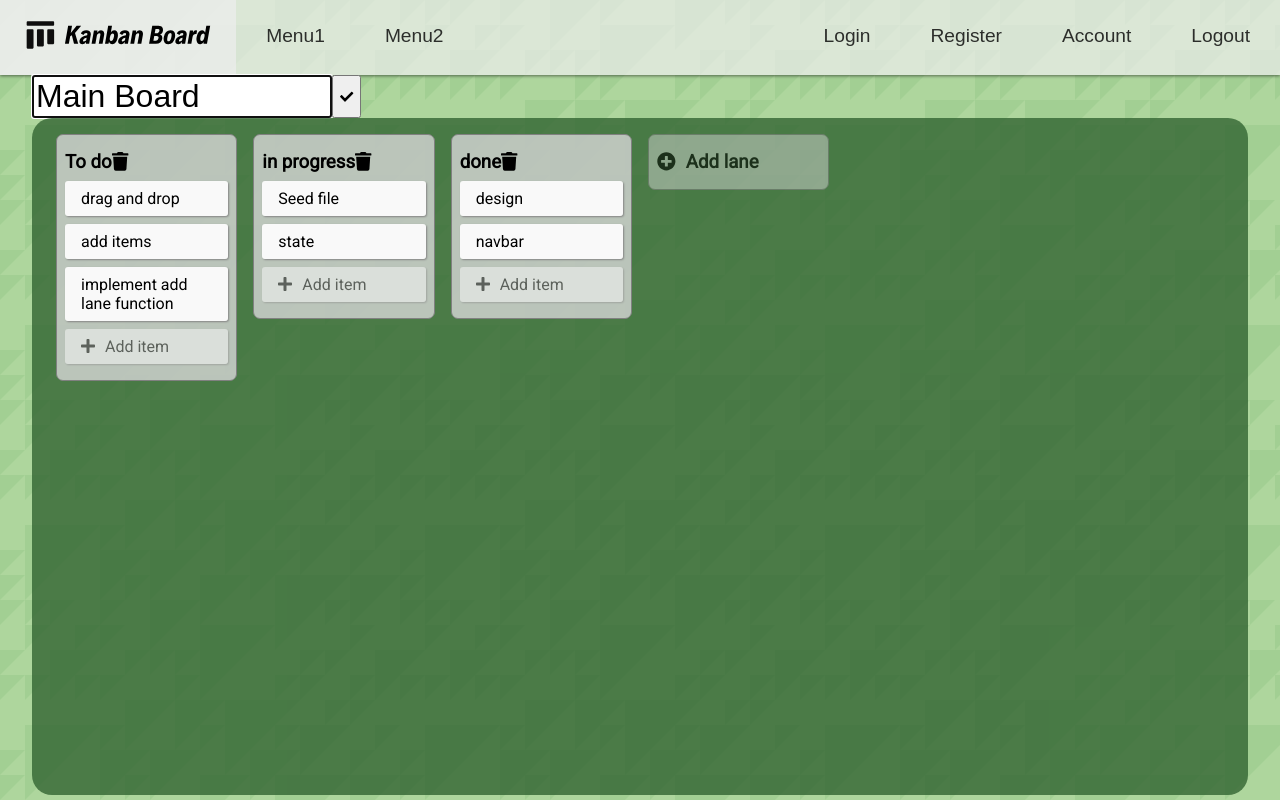
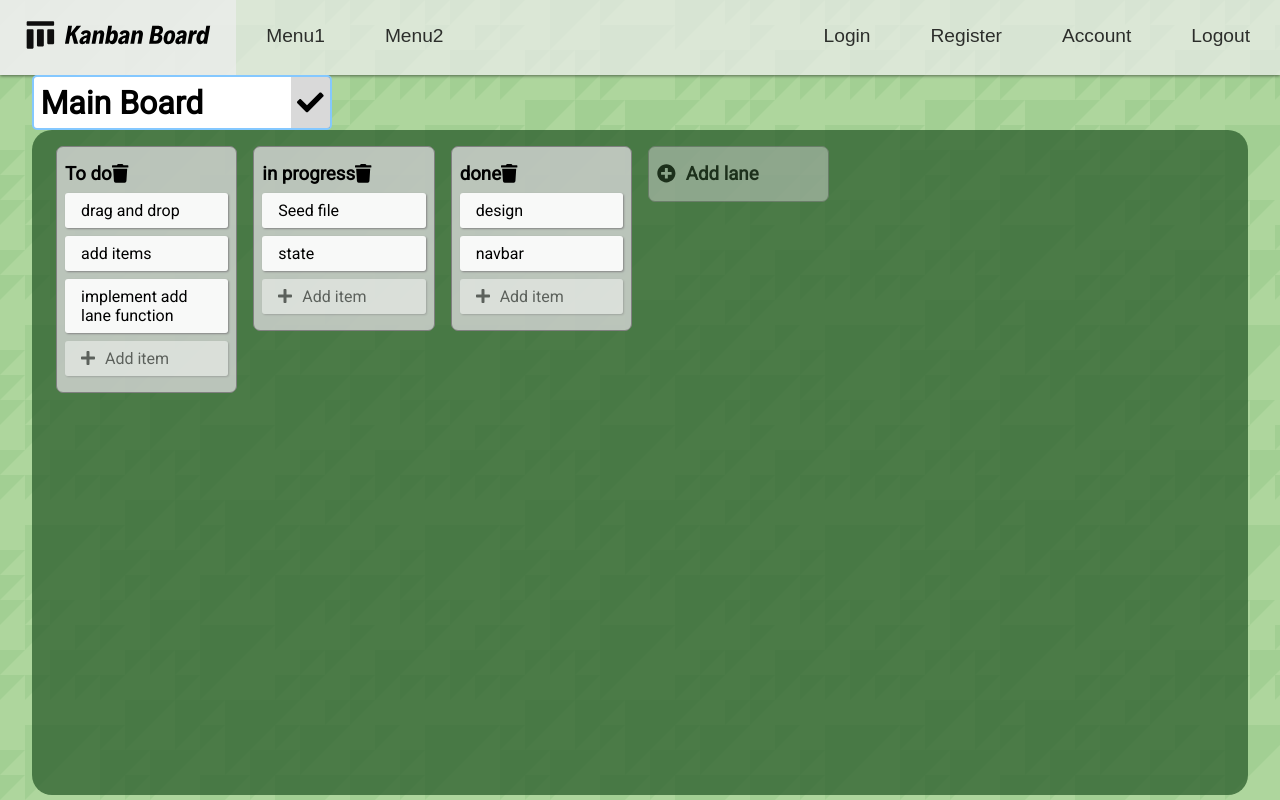
Before and after one commit to aszucsak/kanban-board, a React (Create React App) app: page / in a window 1280 px wide. Both pictures are taken after a click on the element "Main Board". Built offline with nearby package versions, Linux system fonts and the light colour scheme.

Commit message:
Style board name input

```diff
--- a/src/Board.css
+++ b/src/Board.css
@@ -6,11 +6,42 @@
   flex-direction: column;
   justify-content: flex-start;
 }
+
 .board-title form {
   display: flex;
+  justify-content: space-between;
+  background-color: white;
+  border: 2px solid rgb(132, 200, 255);
+  width: 300px;
+  border-radius: 5px;
 }
 
 .board-title input {
   font-size: 2rem;
-  width: 300px;
+  width: 250px;
+  margin: 0;
+  padding: 0;
+  border: none;
+  background-color: transparent;
+  font-family: Roboto, sans-serif;
+  font-weight: bold;
+  letter-spacing: 0px;
+  padding: 0.4rem;
 }
+
+.board-title input:focus {
+  outline-width: 0;
+}
+
+.board-title button {
+  background-color: rgba(128, 128, 128, 0.3);
+  border: none;
+  padding: 0.4rem;
+}
+
+.board-title h1 {
+  font-size: 2rem;
+  margin: 0;
+  padding: 0.4rem;
+  border: 2px solid transparent;
+}
--- a/src/BoardTitleForm.js
+++ b/src/BoardTitleForm.js
@@ -26,7 +26,7 @@ function BoardTitleForm({ title, editBoardName, toggleEdit }) {
         autoFocus
       />
       <button type="submit">
-        <FontAwesomeIcon icon={faCheck} />
+        <FontAwesomeIcon icon={faCheck} size="2x" />
       </button>
     </form>
   );
```
